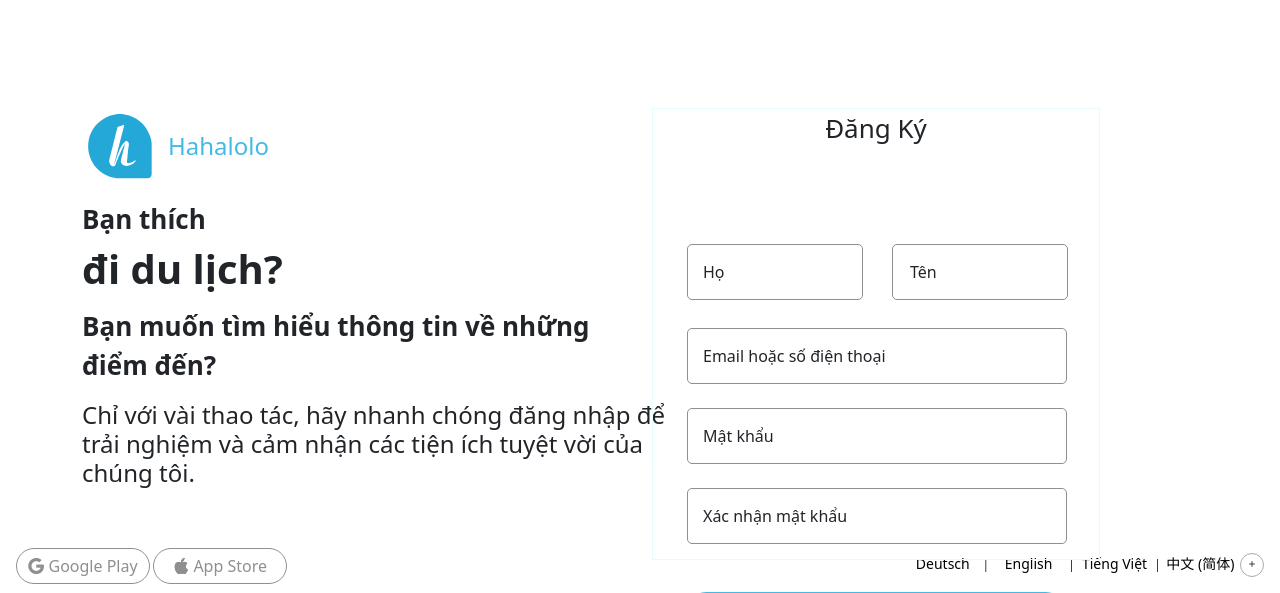
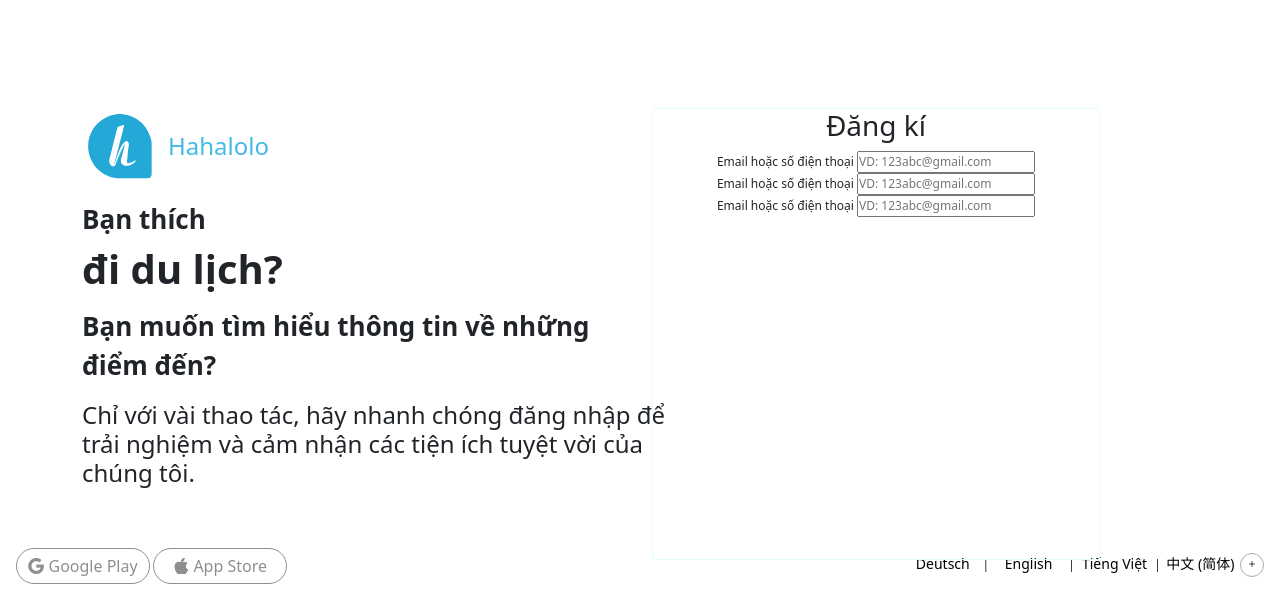
Before and after one commit to devShinchoku/BTL_nhom9, a PHP site: page /BTL_NHOM9/accounts/sign-up/index.html in a window 1280 px wide. Shown: the top 593 px of the page. Run offline with PHP 8.4, Linux system fonts and the light colour scheme; some libraries are stand-ins or nearby versions.

Commit message:
lam lai sign up

```diff
--- a/accounts/sign-up/index.html
+++ b/accounts/sign-up/index.html
@@ -67,7 +67,7 @@
 
             <div class="col-md-6">
                 <form class="su-signup-form" style=" height: 452px; width: 448px;border: 1px solid rgb(227, 252, 252)">
-                    <div class="su-signup-formsu">
+                    <!-- <div class="su-signup-formsu">
                         <span>
                             <b>
                                 Đăng Ký
@@ -94,7 +94,6 @@
                             </div>
                         </div>
 
-
                         <div class="btn-login mt-4 mb-4">
                             <input type="text" name="name" autocomplete="off" required />
                             <label for="name" class="lable-name">
@@ -102,7 +101,11 @@
                                     Email hoặc số điện thoại
                                 </span>
                             </label>
+
+
                         </div>
+
+
 
                         <div class="btn-login mt-4 mb-4">
                             <input type="text" name="name" autocomplete="off" required />
@@ -111,6 +114,7 @@
                                     Mật khẩu
                                 </span>
                             </label>
+
                         </div>
 
                         <div class="btn-login mt-4 mb-4">
@@ -162,11 +166,43 @@
                             <a href="" class="su-rules-iteam">
                                     Đăng nhập
                                     </a>
+                    </div> -->
+                    <div class="main">
+                        <form action="" method="post" class="form" id="form-1"></form>
+                        <h3 class="heading">
+                            Đăng kí
+                        </h3>
+                        <div class="spacer"></div>
+                        <div class="form-group">
+                            <label for="fullname" class="form-lable">Email hoặc số điện thoại</label>
+                            <input id="fullname" name="fullname" type="text" placeholder="VD: 123abc@gmail.com">
+                            <span class="form-message"></span>
+                        </div>
+                        <div class="spacer"></div>
+                        <div class="form-group">
+                            <label for="fullname" class="form-lable">Email hoặc số điện thoại</label>
+                            <input id="fullname" name="fullname" type="text" placeholder="VD: 123abc@gmail.com">
+                            <span class="form-message"></span>
+                        </div>
+                        <div class="spacer"></div>
+                        <div class="form-group">
+                            <label for="fullname" class="form-lable">Email hoặc số điện thoại</label>
+                            <input id="fullname" name="fullname" type="text" placeholder="VD: 123abc@gmail.com">
+                            <span class="form-message"></span>
+                        </div>
+
                     </div>
+
+
                 </form>
             </div>
+
+
+
         </div>
     </main>
+
+
 
 
     <footer>
@@ -214,6 +250,7 @@
     </footer>
 
 
+    <script src="./sign-up.js"></script>
     <script src="https://cdn.jsdelivr.net/npm/@popperjs/core@2.10.2/dist/umd/popper.min.js"
         integrity="sha384-7+zCNj/IqJ95wo16oMtfsKbZ9ccEh31eOz1HGyDuCQ6wgnyJNSYdrPa03rtR1zdB"
         crossorigin="anonymous"></script>
```
Also changed, not shown: css/style.css (+7 -0 lines), accounts/sign-up/sign-up.js (added).
